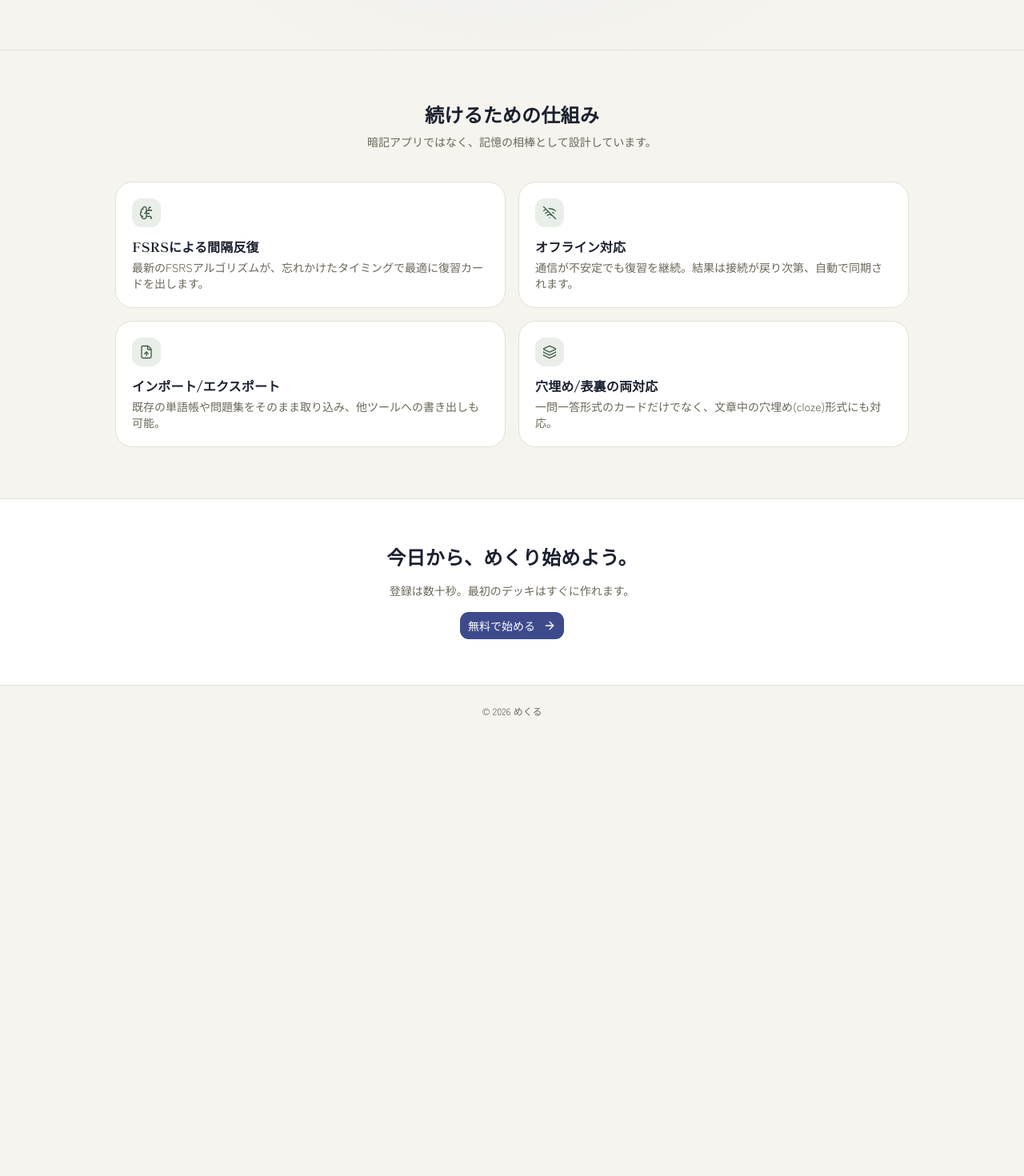
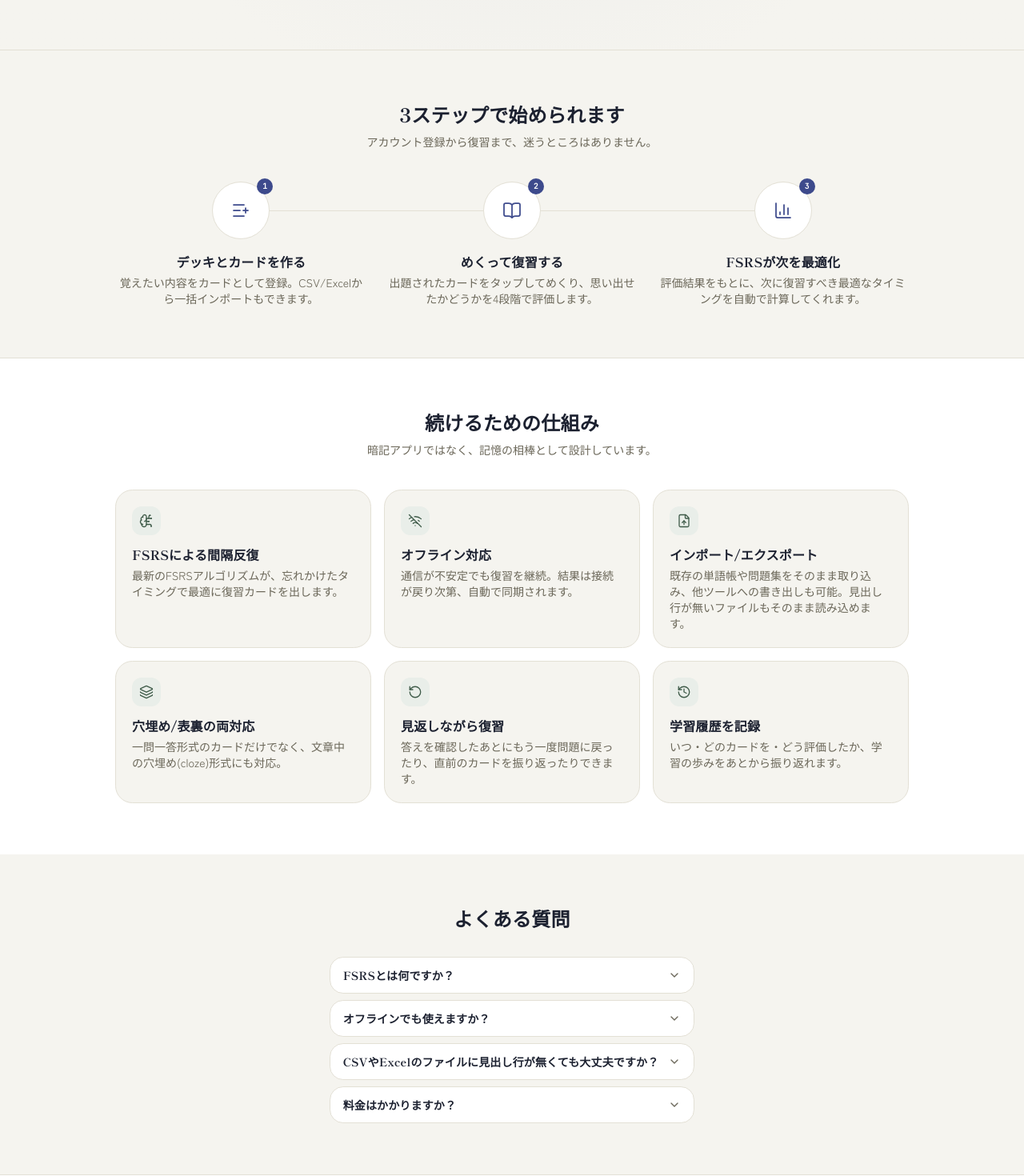
Before and after one commit to astro-root/mekuru, a Next.js app: page / in a window 1280 px wide. Shown: the part 500-1970 px from the top of the page at 80% size. Before the commit the page ends 1421 px from the top, so only its background shows below. Built offline with nearby package versions, Linux system fonts and the light colour scheme.

Commit message:
feat(lp): LPを刷新(3ステップ・FAQ・スクロールアニメーション追加、絵文字は不使用)

```diff
--- a/src/app/globals.css
+++ b/src/app/globals.css
@@ -117,6 +117,21 @@
   --sidebar-ring: #7C8FE0;
 }
 
+@layer utilities {
+  @keyframes float {
+    0%,
+    100% {
+      transform: translateY(0);
+    }
+    50% {
+      transform: translateY(-10px);
+    }
+  }
+  .animate-float {
+    animation: float 6s ease-in-out infinite;
+  }
+}
+
 @layer base {
   * {
     @apply border-border outline-ring/50;
--- a/src/app/page.tsx
+++ b/src/app/page.tsx
@@ -1,7 +1,9 @@
 import Link from 'next/link'
 import { Button } from '@/components/ui/button'
 import { HeroFlipDemo } from '@/components/marketing/hero-flip-demo'
+import { Reveal } from '@/components/marketing/reveal'
 import { ThemeToggle } from '@/components/theme-toggle'
+import { SiteFooter } from '@/components/site-footer'
 import {
   BrainCircuit,
   WifiOff,
@@ -9,6 +11,11 @@ import {
   Layers,
   Sparkles,
   ArrowRight,
+  History,
+  RotateCcw,
+  ListPlus,
+  BookOpen,
+  BarChart3,
 } from 'lucide-react'
 
 const FEATURES = [
@@ -25,18 +32,65 @@ const FEATURES = [
   {
     icon: FileUp,
     title: 'インポート/エクスポート',
-    desc: '既存の単語帳や問題集をそのまま取り込み、他ツールへの書き出しも可能。',
+    desc: '既存の単語帳や問題集をそのまま取り込み、他ツールへの書き出しも可能。見出し行が無いファイルもそのまま読み込めます。',
   },
   {
     icon: Layers,
     title: '穴埋め/表裏の両対応',
     desc: '一問一答形式のカードだけでなく、文章中の穴埋め(cloze)形式にも対応。',
   },
+  {
+    icon: RotateCcw,
+    title: '見返しながら復習',
+    desc: '答えを確認したあとにもう一度問題に戻ったり、直前のカードを振り返ったりできます。',
+  },
+  {
+    icon: History,
+    title: '学習履歴を記録',
+    desc: 'いつ・どのカードを・どう評価したか、学習の歩みをあとから振り返れます。',
+  },
+]
+
+const STEPS = [
+  {
+    icon: ListPlus,
+    title: 'デッキとカードを作る',
+    desc: '覚えたい内容をカードとして登録。CSV/Excelから一括インポートもできます。',
+  },
+  {
+    icon: BookOpen,
+    title: 'めくって復習する',
+    desc: '出題されたカードをタップしてめくり、思い出せたかどうかを4段階で評価します。',
+  },
+  {
+    icon: BarChart3,
+    title: 'FSRSが次を最適化',
+    desc: '評価結果をもとに、次に復習すべき最適なタイミングを自動で計算してくれます。',
+  },
+]
+
+const FAQS = [
+  {
+    q: 'FSRSとは何ですか？',
+    a: 'Free Spaced Repetition Scheduler の略で、記憶の忘却曲線を統計的にモデル化した間隔反復アルゴリズムです。カードごとの評価結果から、次に復習すべき最適なタイミングを計算します。',
+  },
+  {
+    q: 'オフラインでも使えますか？',
+    a: '一度開いたデッキはブラウザ内に保存され、通信が無い状態でも復習を続けられます。評価結果は接続が回復した際に自動でサーバーへ同期されます。',
+  },
+  {
+    q: 'CSVやExcelのファイルに見出し行が無くても大丈夫ですか？',
+    a: 'はい。1行目に front/back のような見出しがあればそれを使い、無ければ1列目を表・2列目を裏・3列目をコメントとしてそのまま読み込みます。',
+  },
+  {
+    q: '料金はかかりますか？',
+    a: '無料でご利用いただけます。アカウントを作成すれば、すぐにデッキ作成と復習を始められます。',
+  },
 ]
 
 export default function LandingPage() {
   return (
-    <div className="min-h-screen bg-background">
+    <div className="flex min-h-screen flex-col bg-background">
       <header className="border-b bg-card">
         <div className="mx-auto flex max-w-5xl items-center justify-between px-4 py-3">
           <div className="flex items-center gap-2">
@@ -57,14 +111,31 @@ export default function LandingPage() {
       </header>
 
       <section
-        className="border-b"
+        className="relative overflow-hidden border-b"
         style={{
           background:
             'radial-gradient(circle at 50% 0%, color-mix(in oklab, var(--primary) 6%, var(--background)), var(--background) 70%)',
         }}
       >
-        <div className="mx-auto grid max-w-5xl items-center gap-10 px-4 py-16 md:grid-cols-2 md:py-24">
-          <div className="text-center md:text-left">
+        {/* 装飾用の浮遊シェイプ(SVGのみ、絵文字は使用しない) */}
+        <svg
+          aria-hidden="true"
+          className="animate-float pointer-events-none absolute -left-10 top-16 h-24 w-24 opacity-40 md:h-32 md:w-32"
+          viewBox="0 0 100 100"
+        >
+          <rect x="10" y="10" width="70" height="90" rx="10" className="fill-secondary" />
+        </svg>
+        <svg
+          aria-hidden="true"
+          className="animate-float pointer-events-none absolute right-4 top-40 h-16 w-16 opacity-40 md:right-16"
+          style={{ animationDelay: '1.5s' }}
+          viewBox="0 0 100 100"
+        >
+          <circle cx="50" cy="50" r="40" className="fill-accent" />
+        </svg>
+
+        <div className="relative mx-auto grid max-w-5xl items-center gap-10 px-4 py-16 md:grid-cols-2 md:py-24">
+          <div className="animate-in fade-in slide-in-from-bottom-4 duration-700 text-center md:text-left">
             <span className="inline-flex items-center gap-1.5 rounded-full bg-secondary px-3 py-1 text-xs font-medium text-secondary-foreground">
               <Sparkles className="h-3.5 w-3.5" />
               競技クイズ・受験対策にも
@@ -80,7 +151,7 @@ export default function LandingPage() {
             </p>
             <div className="mt-6 flex flex-col justify-center gap-3 sm:flex-row md:justify-start">
               <Link href="/login">
-                <Button size="lg" className="w-full sm:w-auto">
+                <Button size="lg" className="w-full transition-transform hover:-translate-y-0.5 sm:w-auto">
                   無料で始める
                   <ArrowRight className="ml-1 h-4 w-4" />
                 </Button>
@@ -92,51 +163,107 @@ export default function LandingPage() {
               </Link>
             </div>
           </div>
-          <div className="flex justify-center">
+          <div className="animate-in fade-in zoom-in-95 duration-700 flex justify-center">
             <HeroFlipDemo />
           </div>
         </div>
       </section>
 
       <section className="mx-auto max-w-5xl px-4 py-16">
-        <h2 className="text-center font-heading text-2xl font-bold">続けるための仕組み</h2>
-        <p className="mt-2 text-center text-sm text-muted-foreground">
+        <Reveal className="text-center">
+          <h2 className="font-heading text-2xl font-bold">3ステップで始められます</h2>
+          <p className="mt-2 text-sm text-muted-foreground">
+            アカウント登録から復習まで、迷うところはありません。
+          </p>
+        </Reveal>
+
+        <div className="relative mt-10 grid gap-6 sm:grid-cols-3">
+          <div
+            aria-hidden="true"
+            className="absolute top-9 left-[16.5%] right-[16.5%] hidden h-px bg-border sm:block"
+          />
+          {STEPS.map((step, i) => (
+            <Reveal key={step.title} delay={i * 120} className="relative text-center">
+              <div className="relative mx-auto flex h-[72px] w-[72px] items-center justify-center">
+                <div className="absolute inset-0 rounded-full border border-border bg-card" />
+                <step.icon className="relative h-6 w-6 text-primary" strokeWidth={1.75} />
+                <span className="absolute -top-1 -right-1 flex h-5 w-5 items-center justify-center rounded-full bg-primary font-mono text-[10px] font-bold text-primary-foreground">
+                  {i + 1}
+                </span>
+              </div>
+              <h3 className="mt-4 font-heading text-base font-bold">{step.title}</h3>
+              <p className="mt-1 text-sm text-muted-foreground">{step.desc}</p>
+            </Reveal>
+          ))}
+        </div>
+      </section>
+
+      <section className="border-t bg-card">
+        <div className="mx-auto max-w-5xl px-4 py-16">
+          <Reveal className="text-center">
+            <h2 className="font-heading text-2xl font-bold">続けるための仕組み</h2>
+            <p className="mt-2 text-sm text-muted-foreground">
               暗記アプリではなく、記憶の相棒として設計しています。
             </p>
-        <div className="mt-10 grid gap-4 sm:grid-cols-2">
-          {FEATURES.map((f) => (
-            <div
-              key={f.title}
-              className="rounded-2xl border border-border bg-card p-5 transition-shadow hover:shadow-sm"
-            >
+          </Reveal>
+          <div className="mt-10 grid gap-4 sm:grid-cols-2 lg:grid-cols-3">
+            {FEATURES.map((f, i) => (
+              <Reveal key={f.title} delay={(i % 3) * 100}>
+                <div className="h-full rounded-2xl border border-border bg-background p-5 transition-all duration-200 hover:-translate-y-1 hover:shadow-md">
                   <div className="flex h-9 w-9 items-center justify-center rounded-lg bg-secondary">
                     <f.icon className="h-4.5 w-4.5 text-secondary-foreground" strokeWidth={1.75} />
                   </div>
                   <h3 className="mt-3 font-heading text-base font-bold">{f.title}</h3>
                   <p className="mt-1 text-sm text-muted-foreground">{f.desc}</p>
                 </div>
+              </Reveal>
+            ))}
+          </div>
+        </div>
+      </section>
+
+      <section className="mx-auto max-w-3xl px-4 py-16">
+        <Reveal className="text-center">
+          <h2 className="font-heading text-2xl font-bold">よくある質問</h2>
+        </Reveal>
+        <div className="mt-8 space-y-2">
+          {FAQS.map((item, i) => (
+            <Reveal key={item.q} delay={i * 60}>
+              <details className="group rounded-xl border border-border bg-card px-4 py-3 open:shadow-sm">
+                <summary className="flex cursor-pointer list-none items-center justify-between gap-3 font-heading text-sm font-bold">
+                  {item.q}
+                  <svg
+                    aria-hidden="true"
+                    viewBox="0 0 24 24"
+                    className="h-4 w-4 shrink-0 text-muted-foreground transition-transform duration-200 group-open:rotate-180"
+                    fill="none"
+                  >
+                    <path d="M6 9l6 6 6-6" stroke="currentColor" strokeWidth="2" strokeLinecap="round" strokeLinejoin="round" />
+                  </svg>
+                </summary>
+                <p className="mt-2 text-sm text-muted-foreground">{item.a}</p>
+              </details>
+            </Reveal>
           ))}
         </div>
       </section>
 
       <section className="border-t bg-card">
+        <Reveal>
           <div className="mx-auto flex max-w-5xl flex-col items-center gap-4 px-4 py-14 text-center">
             <h2 className="font-heading text-2xl font-bold">今日から、めくり始めよう。</h2>
             <p className="text-sm text-muted-foreground">登録は数十秒。最初のデッキはすぐに作れます。</p>
             <Link href="/login">
-            <Button size="lg">
+              <Button size="lg" className="transition-transform hover:-translate-y-0.5">
                 無料で始める
                 <ArrowRight className="ml-1 h-4 w-4" />
               </Button>
             </Link>
           </div>
+        </Reveal>
       </section>
 
-      <footer className="border-t">
-        <div className="mx-auto max-w-5xl px-4 py-6 text-center text-xs text-muted-foreground">
-          © {new Date().getFullYear()} めくる
-        </div>
-      </footer>
+      <SiteFooter />
     </div>
   )
 }
--- /dev/null
+++ b/src/components/marketing/reveal.tsx
@@ -0,0 +1,44 @@
+'use client'
+
+import { useEffect, useRef, useState } from 'react'
+
+export function Reveal({
+  children,
+  delay = 0,
+  className = '',
+}: {
+  children: React.ReactNode
+  delay?: number
+  className?: string
+}) {
+  const ref = useRef<HTMLDivElement>(null)
+  const [visible, setVisible] = useState(false)
+
+  useEffect(() => {
+    const el = ref.current
+    if (!el) return
+    const observer = new IntersectionObserver(
+      ([entry]) => {
+        if (entry.isIntersecting) {
+          setVisible(true)
+          observer.disconnect()
+        }
+      },
+      { threshold: 0.15 }
+    )
+    observer.observe(el)
+    return () => observer.disconnect()
+  }, [])
+
+  return (
+    <div
+      ref={ref}
+      className={`transition-all duration-700 ease-out ${
+        visible ? 'translate-y-0 opacity-100' : 'translate-y-6 opacity-0'
+      } ${className}`}
+      style={{ transitionDelay: `${delay}ms` }}
+    >
+      {children}
+    </div>
+  )
+}
```
Lines whose indentation alone changed are shown as unchanged.
